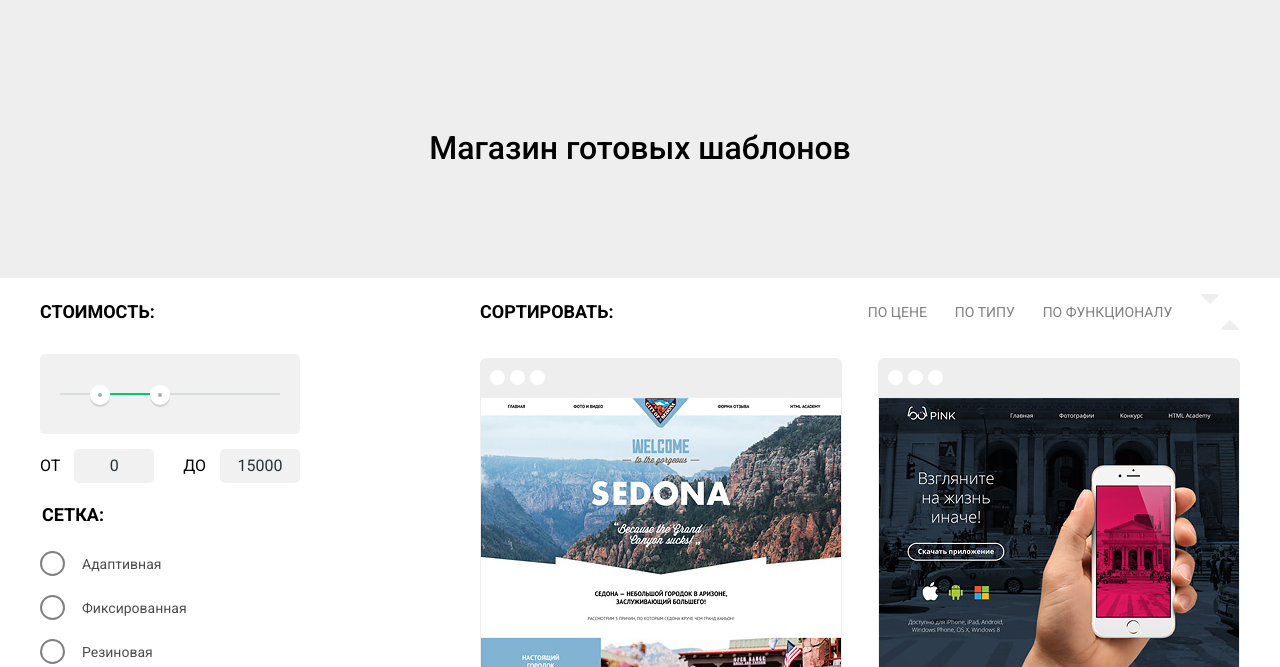
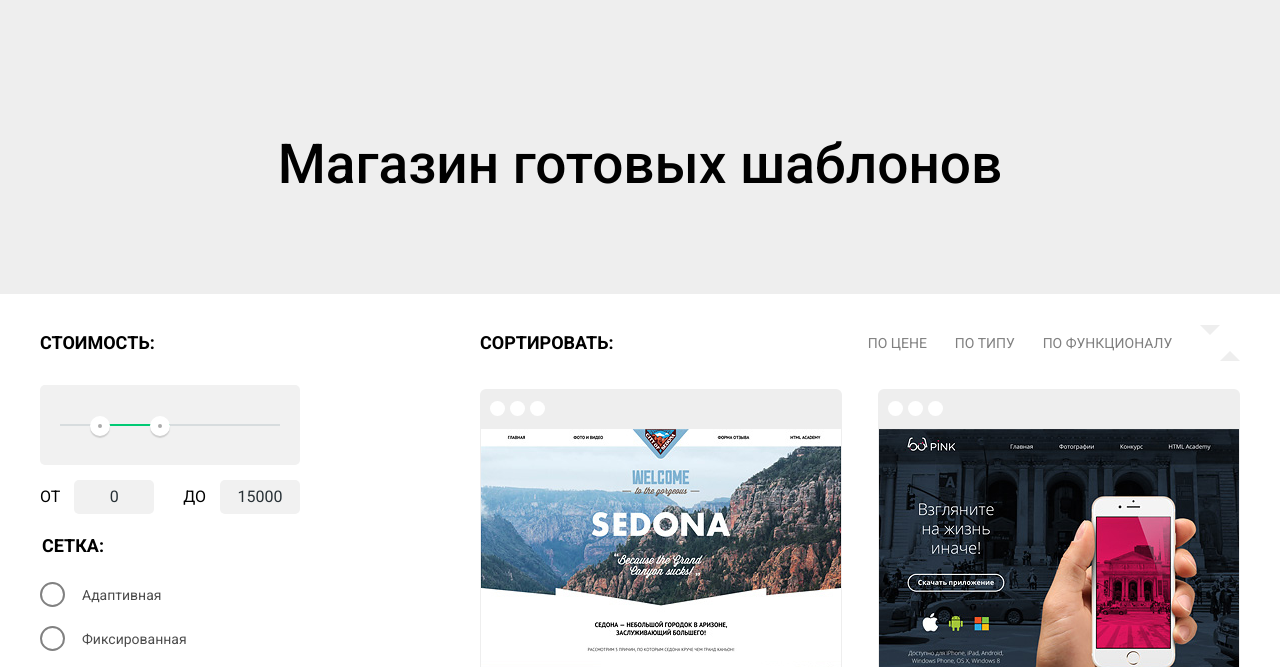
Before and after one commit to mike1rain/861623-nerds, a plain HTML site: page catalog.html in a window 1280 px wide. Shown: the part 118-785 px from the top of the page. Drawn offline with Linux system fonts and the light colour scheme; files that its build step writes are made by us from their sources.

Commit message:
переподключил цсс

```diff
--- a/catalog.html
+++ b/catalog.html
@@ -5,8 +5,8 @@
     <meta charset="utf-8">
     <title>Каталог - Нёрдс</title>
     <link rel="icon" href="img/favicon.png" type="image/jpg">
-    <link rel="stylesheet" href="css/style.css">
-    <link href="normalize.css" rel="stylesheet">
+    <link href="css/normalize.css" rel="stylesheet">
+      <link href="css/style.css"  rel="stylesheet" >
     <link href="https://fonts.googleapis.com/css?family=Roboto:400,500,700&amp;subset=cyrillic" rel="stylesheet">
 </head>
 
```
Also changed, not shown: index.html (+3 -3 lines).
